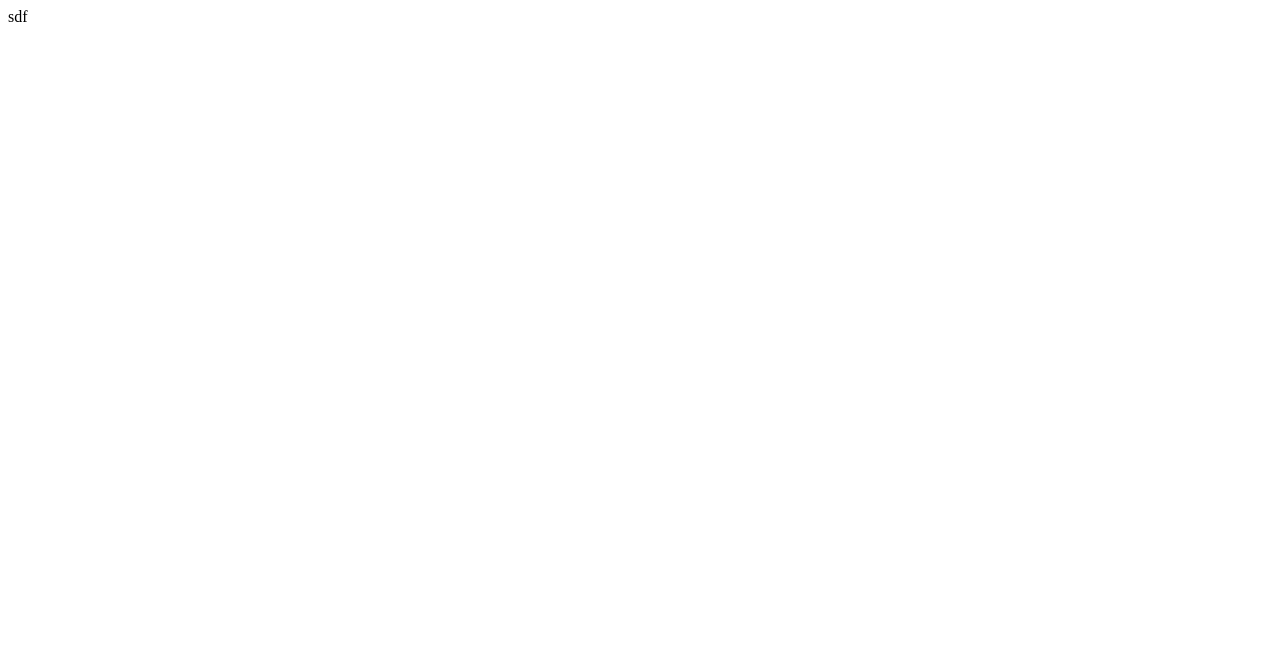
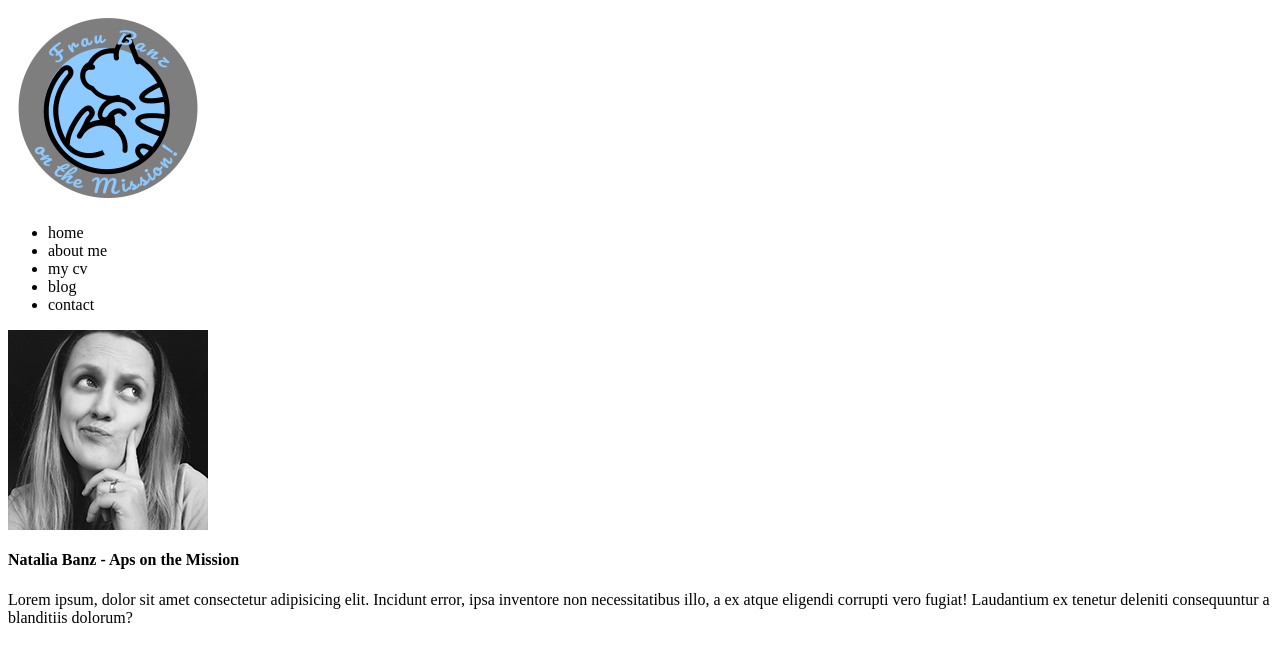
Before and after one commit to diebanz/Frau-Banz, a website: page index.html in a window 1280 px wide. Drawn offline with Linux system fonts and the light colour scheme.

Commit message:
Header start

```diff
--- a/index.html
+++ b/index.html
@@ -6,10 +6,30 @@
         <link href="https://fonts.googleapis.com/css?family=Lato:100,300,400,700,900" rel="stylesheet">
 
         <link rel="stylesheet" href="css/style.css">
+        <link rel="shortcut icon" type="image/png" href="img/faviconsmall.png">
 
-        <title>Natours | Exciting tours for adventurous people</title>
+        <title>Natalia Banz | Aps on the Mission!</title>
     </head>
     <body>
-    sdf
+        <header class="header">
+            <img src="/img/logo.png" alt="logo" class="logo" id="logo">
+
+            <nav>
+               <ul class="header__nav">
+                   <li class="header__nav--items">home</li>
+                   <li class="header__nav--items">about me</li>
+                   <li class="header__nav--items">my cv</li>
+                   <li class="header__nav--items">blog</li>
+                   <li class="header__nav--items">contact</li>
+               </ul>
+            </nav>
+
+            <div class="header__info">
+                <img src="img/user.jpg" alt="user picture" class="header__info--user">
+                <h4 class="header__info--name">Natalia Banz - Aps on the Mission</h4>
+                <p class="header__info--text">Lorem ipsum, dolor sit amet consectetur adipisicing elit. Incidunt error, ipsa inventore non necessitatibus illo, a ex atque eligendi corrupti vero fugiat! Laudantium ex tenetur deleniti consequuntur a blanditiis dolorum?
+                </p>
+            </div>
+        </header>
     </body>
 </html>
```
Also changed, not shown: img/favicon.ico (added), img/faviconbig.png (added), img/faviconsmall.png (added), img/logo.png (added), img/user.jpg (added).
